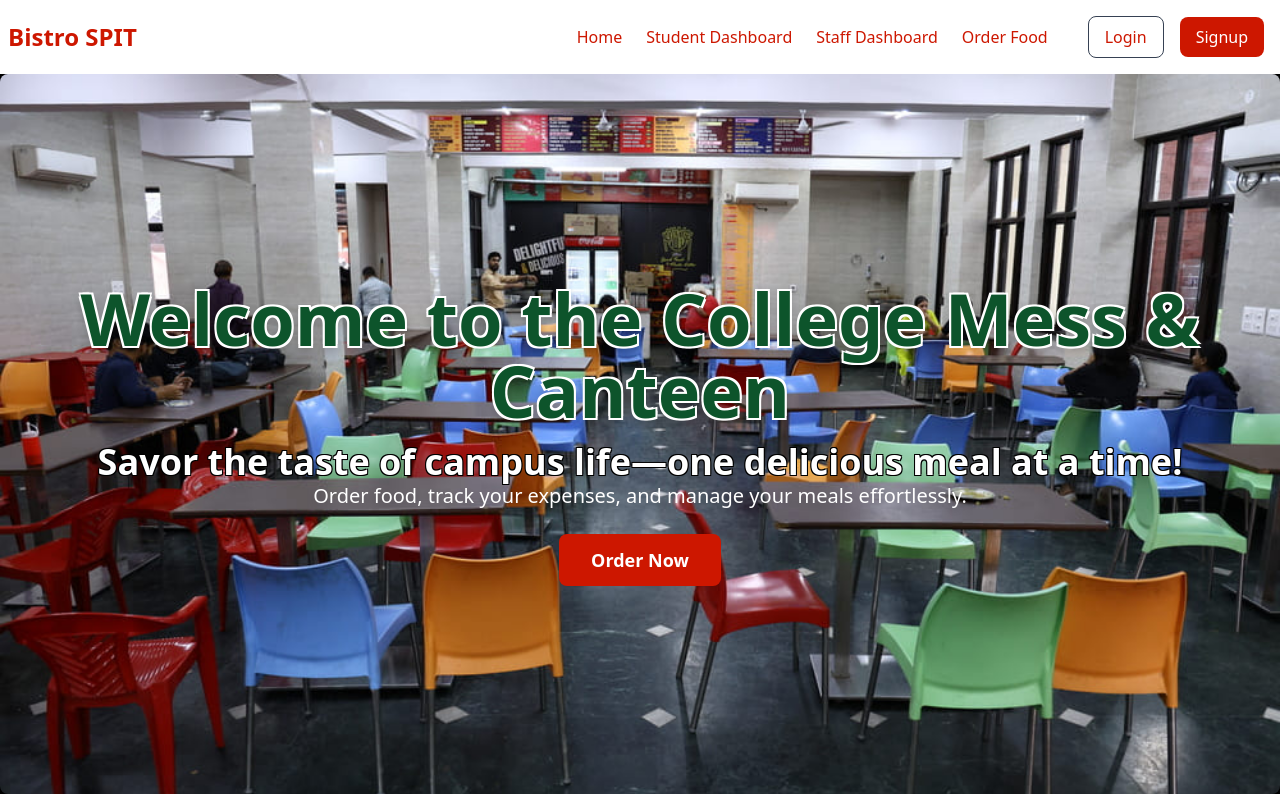
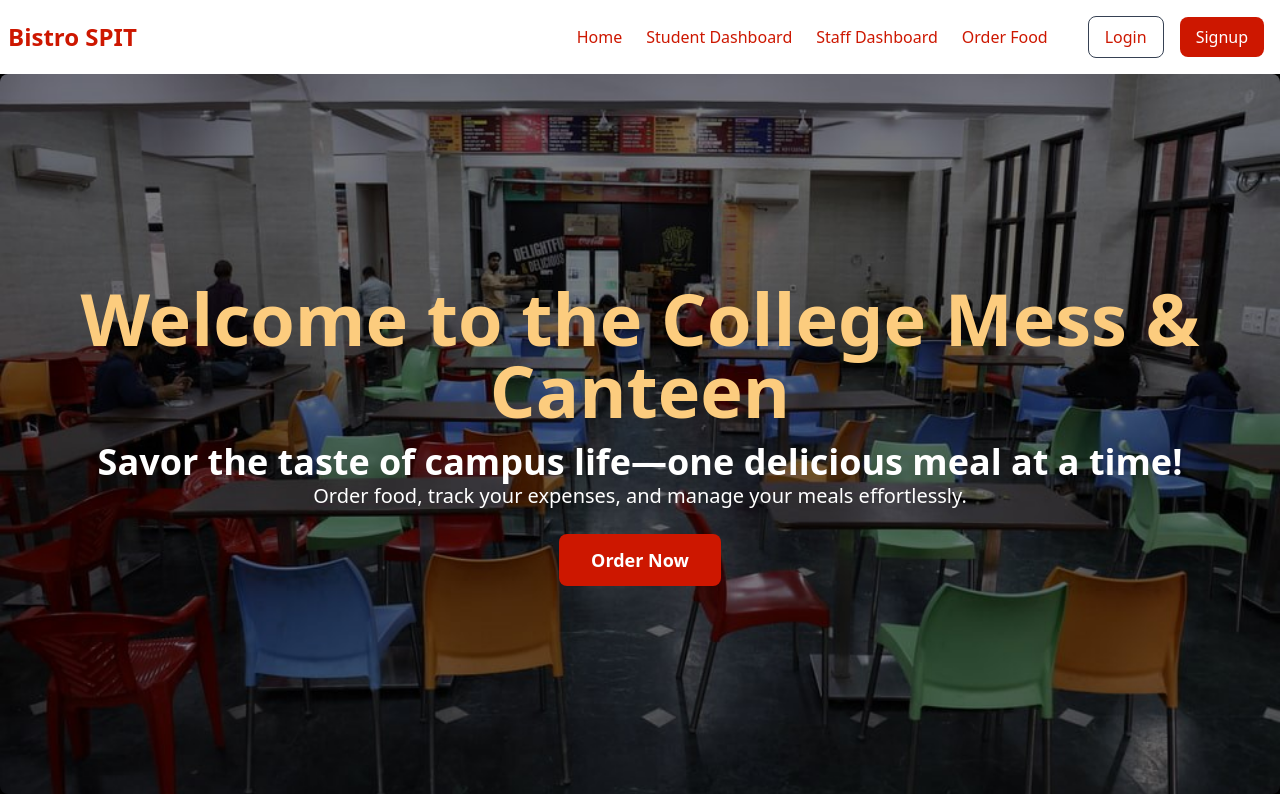
Before and after one commit to piyushr6/frontend-odyssey, a React (Vite) app: page / in a window 1280 px wide. Shown: the top 800 px of the page. Built offline with nearby package versions, Linux system fonts and the light colour scheme.

Commit message:
hero section updated

```diff
--- a/src/pages/Home.jsx
+++ b/src/pages/Home.jsx
@@ -18,14 +18,13 @@
 
         {/* Content Wrapper */}
         <div className="relative z-10 px-4 max-w-8xl mx-auto p-6 rounded-lg">
-          <h1 className="text-7xl font-bold mb-4 text-green-900
-           drop-shadow-lg" style={{ textShadow: "2px 2px 0 white, -2px -2px 0 white, 2px -2px 0 white, -2px 2px 0 white" }}>
+          <h1 className="text-7xl font-bold mb-4 text-secondary">
             Welcome to the College Mess & Canteen
           </h1>
-          <h2 className="text-4xl font-bold" style={{ textShadow: "1px 1px 0 black, -1px -1px 0 black, 1px -1px 0 black, -1px 1px 0 black" }}>
+
+          <h2 className="text-4xl font-bold">
             Savor the taste of campus life—one delicious meal at a time!
           </h2>
-
 
           <p className="text-xl mb-6 drop-shadow-md">
             Order food, track your expenses, and manage your meals effortlessly.
```
Also changed, not shown: src/assets/landing-img.jpg.
